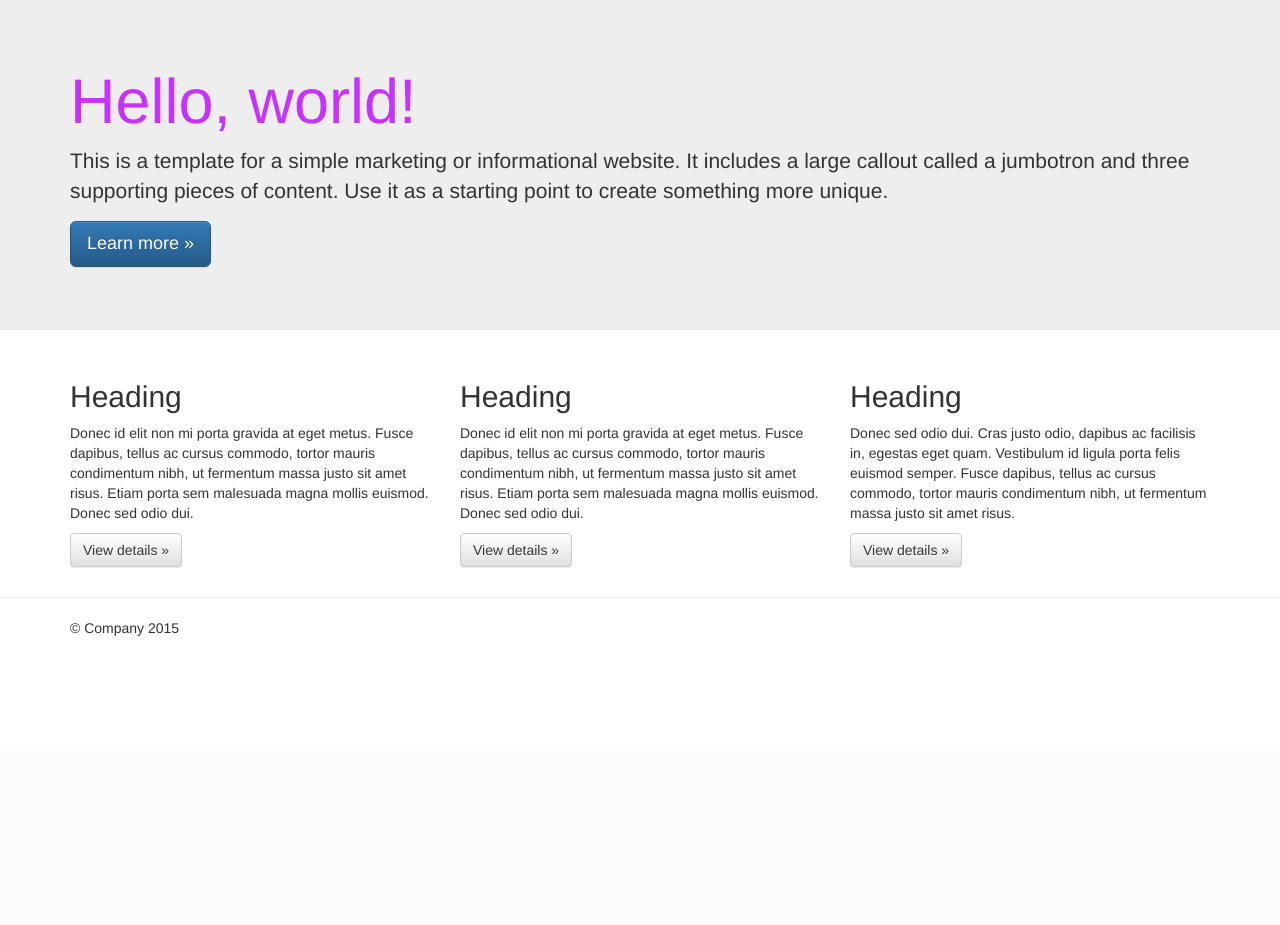
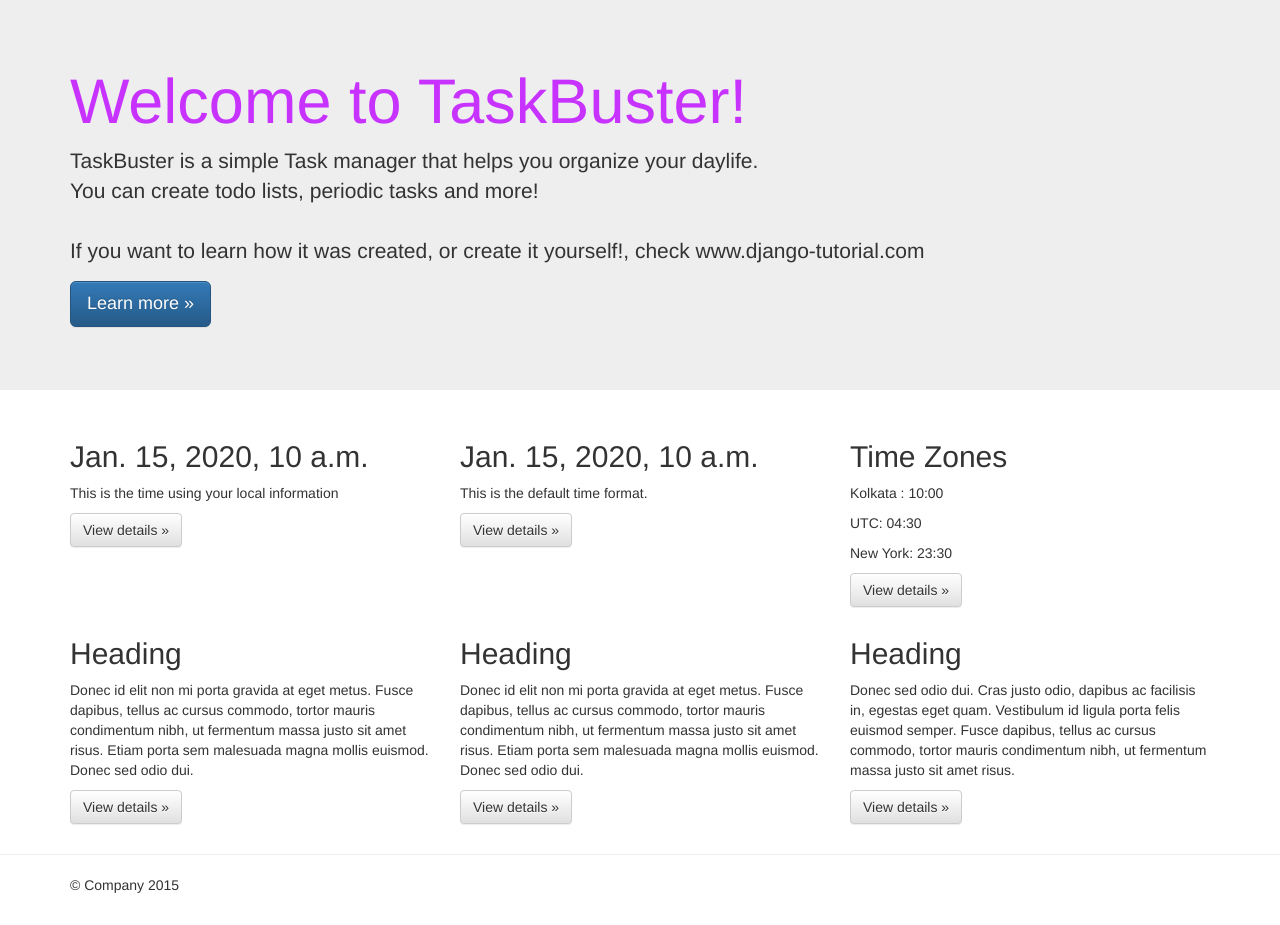
Before and after one commit to rajeshkrgit/Taskbuster, a Django app: template taskbuster/templates/taskbuster/index.html in a window 1280 px wide. Shown: the part 51-976 px from the top of the page. Before the commit the page ends 687 px from the top, so only its background shows below. Run offline with Django 3.2, Linux system fonts and the light colour scheme; the template is opened without the code that fills it: most values are stand-ins (such as "Sample title", 1, 10 or a date in 2020); some libraries are stand-ins or nearby versions.

Commit message:
Internationalization and localization

```diff
--- a/requirements/base.txt
+++ b/requirements/base.txt
@@ -1 +1,2 @@
 Django==1.8
+pytz==2016.10
--- a/taskbuster/templates/taskbuster/index.html
+++ b/taskbuster/templates/taskbuster/index.html
@@ -1,14 +1,18 @@
 {% extends "base.html" %}
+{% load i18n %}
+{% load l10n %}
+{% load tz %}
 {% block head_title %}TaskBuster Django Tutorial{% endblock %}
 {% block content %}
     <!-- Main jumbotron for a primary marketing message or call to action -->
     <div class="jumbotron">
         <div class="container">
-        <h1>Hello, world!</h1>
-        <p>This is a template for a simple marketing or informational website. It includes a large callout called a
-            jumbotron and three supporting pieces of content. Use it as a starting point to create something more
-            unique.</p>
-        <p><a class="btn btn-primary btn-lg" href="#" role="button">Learn more &raquo;</a></p>
+            <h1>{% trans "Welcome to TaskBuster!" %}</h1>
+            <p>{% blocktrans %}TaskBuster is a simple Task manager that helps you organize your daylife. </br> You can
+                create todo lists, periodic tasks and more! </br></br> If you want to learn how it was created, or
+                create it yourself!, check www.django-tutorial.com{% endblocktrans %}</p>
+            <p><a class="btn btn-primary btn-lg" role="button">Learn more &raquo;</a></p>
+        </div>
     </div>
     </div>
 
@@ -16,15 +20,36 @@
         <!-- Example row of columns -->
         <div class="row">
             <div class="col-md-4">
+                <h2 id="local-date">{{ today }}</h2>
+                <p>This is the time using your local information </p>
+                <p><a class="btn btn-default" href="#" role="button">View details &raquo;</a></p>
+            </div>
+            <div class="col-md-4">
+                <h2 id="non-local-date">{{ today|unlocalize }}</h2>
+                <p>This is the default time format.</p>
+                <p><a class="btn btn-default" href="#" role="button">View details &raquo;</a></p>
+            </div>
+
+            <div class="col-md-4">
+                <h2>Time Zones</h2>
+                <p> Kolkata : <span id="time-tz">{{ now|time:"H:i" }}</span></p>
+                <p> UTC: <span id="time-utc">{{ now|utc|time:"H:i" }}</span></p>
+                <p> New York: <span id="time-ny">
+           {{ now|timezone:"America/New_York"|time:"H:i" }}</span></p>
+                <p><a class="btn btn-default" href="#" role="button">View details &raquo;</a></p>
+            </div>
+            <div class="col-md-4">
                 <h2>Heading</h2>
-            <p>Donec id elit non mi porta gravida at eget metus. Fusce dapibus, tellus ac cursus commodo, tortor mauris
+                <p>Donec id elit non mi porta gravida at eget metus. Fusce dapibus, tellus ac cursus commodo, tortor
+                    mauris
                     condimentum nibh, ut fermentum massa justo sit amet risus. Etiam porta sem malesuada magna mollis
                     euismod. Donec sed odio dui. </p>
                 <p><a class="btn btn-default" href="#" role="button">View details &raquo;</a></p>
             </div>
             <div class="col-md-4">
                 <h2>Heading</h2>
-            <p>Donec id elit non mi porta gravida at eget metus. Fusce dapibus, tellus ac cursus commodo, tortor mauris
+                <p>Donec id elit non mi porta gravida at eget metus. Fusce dapibus, tellus ac cursus commodo, tortor
+                    mauris
                     condimentum nibh, ut fermentum massa justo sit amet risus. Etiam porta sem malesuada magna mollis
                     euismod. Donec sed odio dui. </p>
                 <p><a class="btn btn-default" href="#" role="button">View details &raquo;</a></p>
@@ -32,7 +57,8 @@
             <div class="col-md-4">
                 <h2>Heading</h2>
                 <p>Donec sed odio dui. Cras justo odio, dapibus ac facilisis in, egestas eget quam. Vestibulum id ligula
-                porta felis euismod semper. Fusce dapibus, tellus ac cursus commodo, tortor mauris condimentum nibh, ut
+                    porta felis euismod semper. Fusce dapibus, tellus ac cursus commodo, tortor mauris condimentum nibh,
+                    ut
                     fermentum massa justo sit amet risus.</p>
                 <p><a class="btn btn-default" href="#" role="button">View details &raquo;</a></p>
             </div>
--- a/taskbuster/test.py
+++ b/taskbuster/test.py
@@ -1,13 +1,16 @@
 # -*- coding: utf-8 -*-
 from django.test import TestCase
 from django.core.urlresolvers import reverse
+from django.utils.translation import activate
 
 
 class TestHomePage(TestCase):
     def test_uses_index_template(self):
+        activate('en')
         response = self.client.get(reverse("home"))
         self.assertTemplateUsed(response, "taskbuster/index.html")
 
     def test_uses_base_template(self):
+        activate('en')
         response = self.client.get(reverse("home"))
         self.assertTemplateUsed(response, "base.html")
--- a/taskbuster/urls.py
+++ b/taskbuster/urls.py
@@ -1,14 +1,19 @@
 from django.conf.urls import include, url
 from django.contrib import admin
 from .views import home,home_files
+from django.conf.urls.i18n import i18n_patterns
 
 urlpatterns = [
     # Examples:
     # url(r'^$', 'taskbuster.views.home', name='home'),
     # url(r'^blog/', include('blog.urls')),
-    url(r'^$', home, name='home'),
+   # url(r'^$', home, name='home'),
     url(r'^(?P<filename>(robots.txt)|(humans.txt))$',
         home_files, name='home-files'),
-    url(r'^admin/', include(admin.site.urls)),
+   # url(r'^admin/', include(admin.site.urls)),
 
 ]
+urlpatterns += i18n_patterns(
+    url(r'^$', home, name='home'),
+    url(r'^admin/', include(admin.site.urls)),
+)
--- a/taskbuster/views.py
+++ b/taskbuster/views.py
@@ -1,9 +1,13 @@
 # -*- coding: utf-8 -*-
 from django.shortcuts import render
+from datetime import date
+from django.utils.timezone import now
 
 
 def home(request):
-    return render(request, "taskbuster/index.html", {})
+    today = date.today()
+    return render(request, "taskbuster/index.html", {'today': today ,'now': now()})
+
 
 def home_files(request, filename):
     return render(request, filename, {}, content_type="text/plain")
```
Also changed, not shown: functional_tests/test_all_users.py (+32 -1 lines), taskbuster/settings/base.py (+14 -1 lines), taskbuster/locale/ca/LC_MESSAGES/django.po (added), 1 other file. Lines whose indentation alone changed are shown as unchanged.
